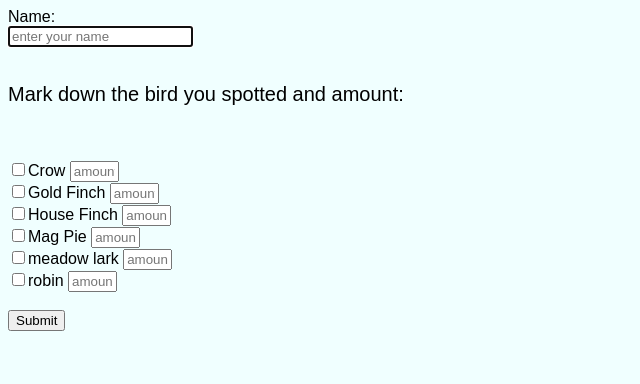
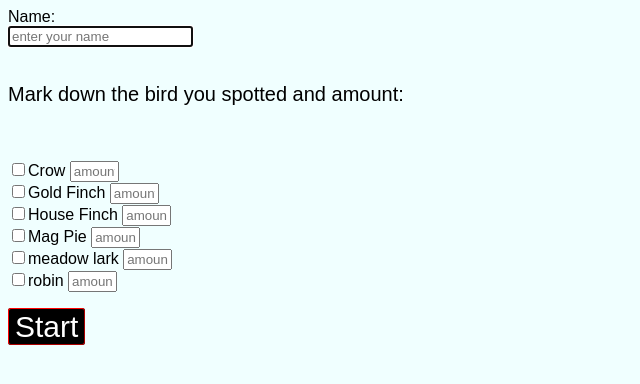
Before and after one commit to coryMcKague/ACE, a plain HTML site: page survey.html in a window 1280 px wide. Shown: the whole page, without its empty margins (0-640 px from the left). Drawn offline with Linux system fonts and the light colour scheme.

Commit message:
Update survey.html

```diff
--- a/survey.html
+++ b/survey.html
@@ -26,6 +26,16 @@
         table {
             border: 1px solid black;
         }
+         a.button {
+            font-size:30px;
+    padding: 1px 6px;
+    border: 1px outset buttonborder;
+    border-radius: 3px;
+    border-color:red;
+    color: white;
+    background-color: black;
+    text-decoration: none;
+        }
     </style>
 </head>
 
@@ -52,7 +62,8 @@
 
 
         </br>
-        <input type="submit" name="submit" value="Submit" formaction="thankyou.html"/>
+
     </form>
+    <a href="survey.html" class="button">Start</a>
 </body>
 </html>
```
